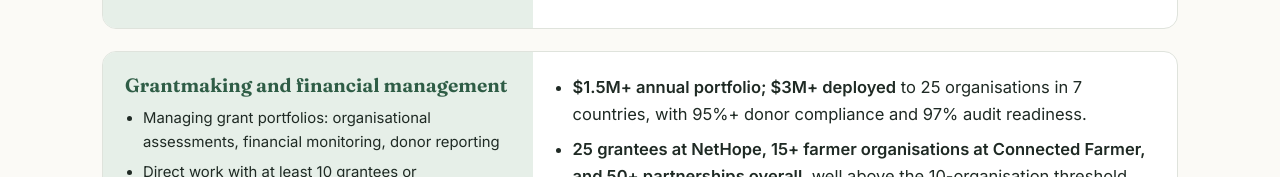
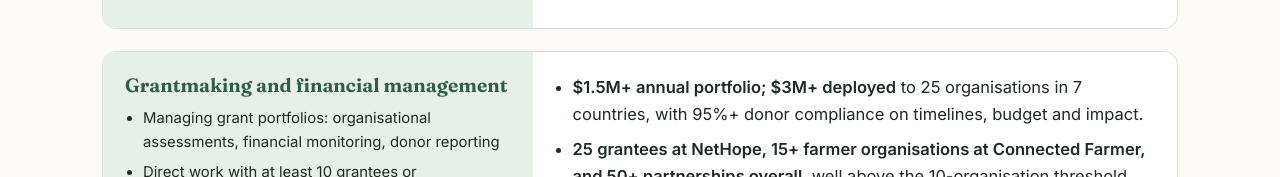
Before and after one commit to gidrafwachira/GWBF_Portfolio, a plain HTML site: page index.html in a window 1280 px wide. Shown: the part 5004-5181 px from the top of the page. Drawn offline with Linux system fonts and the light colour scheme.

Commit message:
Update grantmaking bullet in skills section
Co-Authored-By: Claude Opus 5.5 <noreply@anthropic.com>
Claude-Session: https://claude.ai/code/session_0177YpRJMKNsmuM3zbxZ5RCp

```diff
--- a/index.html
+++ b/index.html
@@ -221,7 +221,7 @@ footer h2{color:#fff}
       <li>Direct work with at least 10 grantees or implementing organisations</li>
       <li>Partner assessments, due diligence, funding recommendations, programmatic and financial risk</li></ul></div>
     <div class="ev"><ul>
-      <li><b>$1.5M+ annual portfolio; $3M+ deployed</b> to 25 organisations in 7 countries, with 95%+ donor compliance and 97% audit readiness.</li>
+      <li><b>$1.5M+ annual portfolio; $3M+ deployed</b> to 25 organisations in 7 countries, with 95%+ donor compliance on timelines, budget and impact.</li>
       <li><b>25 grantees at NetHope, 15+ farmer organisations at Connected Farmer, and 50+ partnerships overall</b>, well above the 10-organisation threshold.</li>
       <li><b>Assessment and due diligence:</b> scored funding requests on cost-effectiveness, track record and adaptive capacity; scaled due diligence to grant size; added calls, site visits and local-government references so small CBOs could compete; designed a lead-grantee structure for a fiscally sponsored applicant.</li>
       <li><b>Financial risk:</b> in Rwanda, ran due diligence and compliance oversight of financial service providers and off-takers to lower credit risk for farmer groups, on a $500K+ budget I owned.</li></ul></div>
```
